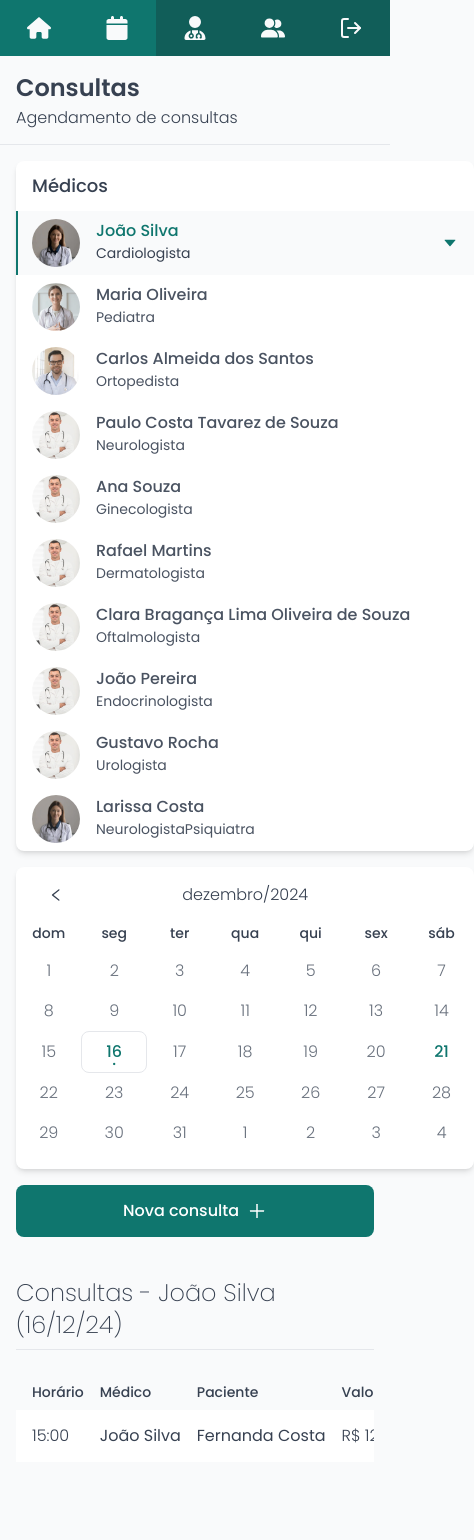
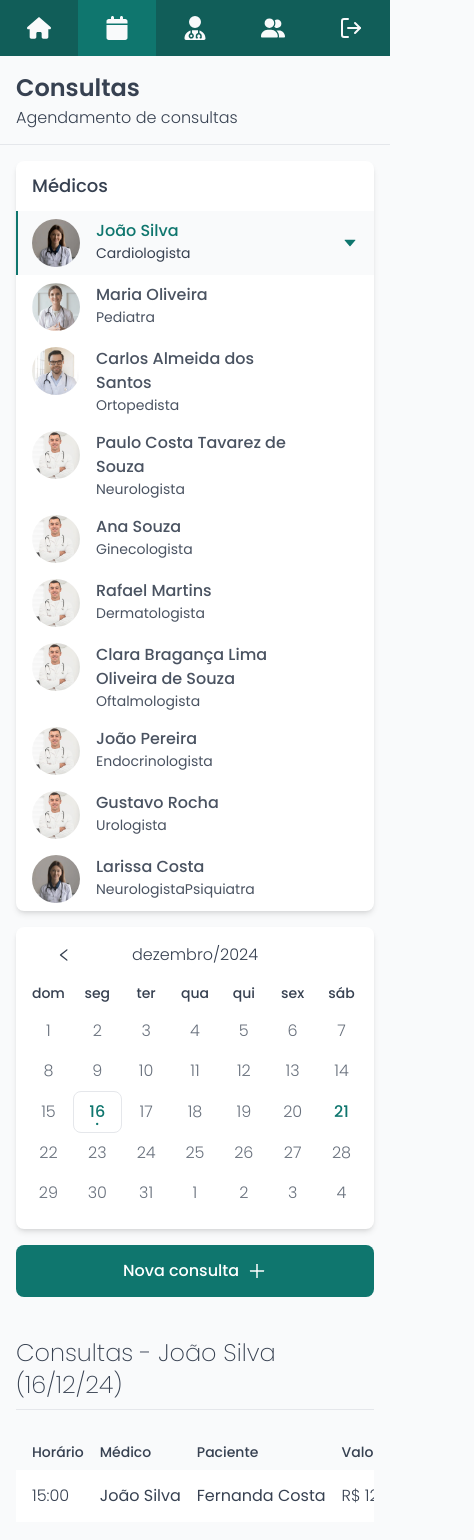
Before and after one commit to AleferReinert/advice-health, a Next.js app: page /consultas in a window 390 px wide. Shown: the top 1540 px of the page, 474 px wide, since content can reach past the window. Before the commit the page ends 1494 px from the top, so only its background shows below. Built offline with nearby package versions, Linux system fonts and the light colour scheme.

Commit message:
style(Calendar,DoctorList): responsive styles

```diff
--- a/src/app/consultas/page.tsx
+++ b/src/app/consultas/page.tsx
@@ -29,7 +29,7 @@ export default function AppointmentsPage() {
 	return (
 		<>
 			<div className='flex flex-col gap-4'>
-				<div className='grid gap-4 md:grid-cols-[min-content_1fr] xl:grid-cols-2'>
+				<div className='grid gap-4 lg:grid-cols-2'>
 					<BoxContent>
 						<Heading theme='box'>Médicos</Heading>
 						<DoctorList doctors={doctors} filteredDoctorsByName={[]} />
--- a/src/app/globals.css
+++ b/src/app/globals.css
@@ -125,7 +125,7 @@ button.react-calendar__month-view__days__day--weekend {
 }
 
 .react-calendar__tile {
-	@apply p-2 text-center rounded-default transition-all;
+	@apply py-2 text-center rounded-default transition-all;
 }
 
 .react-calendar__month-view__days__day--weekend {
--- a/src/components/Calendar/Calendar.tsx
+++ b/src/components/Calendar/Calendar.tsx
@@ -1,6 +1,7 @@
 import { AppointmentState } from '@/app/features/appointments/appointmentsSlice'
 import { setSelectedDate } from '@/app/features/schedule/scheduleSlice'
 import { useAppDispatch, useAppSelector } from '@/app/hooks'
+import { useEffect, useState } from 'react'
 import ReactCalendar from 'react-calendar'
 import { AiOutlineDoubleLeft, AiOutlineDoubleRight, AiOutlineLeft, AiOutlineRight } from 'react-icons/ai'
 import { formatDate } from '../../utils/formatDate'
@@ -15,13 +16,16 @@ interface CalendarProps {
 export function Calendar({ appointments, selectedDate, showTasks = false }: CalendarProps) {
 	const { tasks } = useAppSelector(state => state.tasks)
 	const dispatch = useAppDispatch()
-	const minDate =
-		new Date(Math.min(...appointments.map(appointments => new Date(appointments.date).getTime()))) || undefined
-	const maxDate =
-		new Date(Math.max(...appointments.map(appointments => new Date(appointments.date).getTime()))) || undefined
+	const [minDate, setMinDate] = useState<Date | undefined>(undefined)
+	const [maxDate, setMaxDate] = useState<Date | undefined>(undefined)
+
+	useEffect(() => {
+		setMinDate(new Date(Math.min(...appointments.map(appointments => new Date(appointments.date).getTime()))))
+		setMaxDate(new Date(Math.max(...appointments.map(appointments => new Date(appointments.date).getTime()))))
+	}, [appointments])
 
 	return (
-		<BoxContent className='max-h-fit!'>
+		<BoxContent className='!max-h-fit !min-h-fit px-2'>
 			<ReactCalendar
 				onChange={value => {
 					if (value instanceof Date) {
--- a/src/components/DoctorList/DoctorList.tsx
+++ b/src/components/DoctorList/DoctorList.tsx
@@ -24,7 +24,7 @@ export const DoctorList = ({ doctors }: DoctorsState) => {
 							hover:bg-gray-100 hover:opacity-100
 						`}
 					>
-						<div className='flex gap-4 w-max'>
+						<div className='flex gap-4'>
 							<Image
 								alt={doctor.personalInfo.fullName}
 								src={doctor.personalInfo.profilePictureUrl}
@@ -33,14 +33,14 @@ export const DoctorList = ({ doctors }: DoctorsState) => {
 								className='rounded-full size-12'
 							/>
 							<div>
-								<h3 className={`${active && 'text-primary'} font-medium transition whitespace-nowrap`}>
+								<h3 className={`${active ? 'text-primary' : ''} font-medium transition`}>
 									{doctor.personalInfo.fullName}
 								</h3>
 								<p className='text-sm'>{doctor.professionalInfo.specialties}</p>
 							</div>
 						</div>
 						<AiFillCaretDown
-							className={`${active ? 'text-primary' : 'text-transparent'} size-4 transition md:-rotate-90`}
+							className={`${active ? 'text-primary' : 'text-transparent'} size-4 transition lg:-rotate-90`}
 						/>
 					</li>
 				)
```
